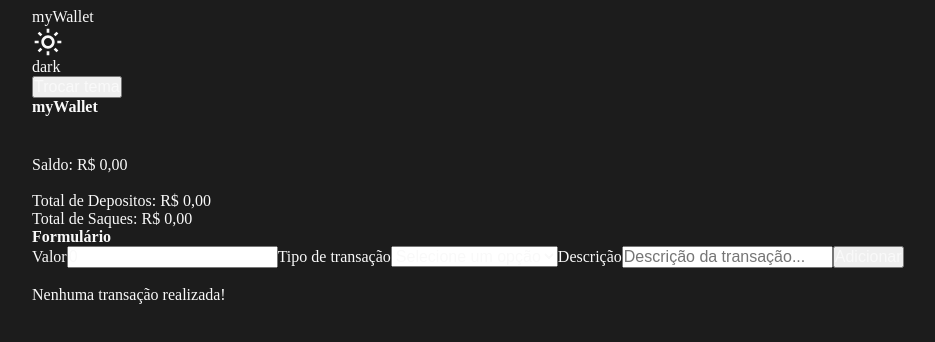
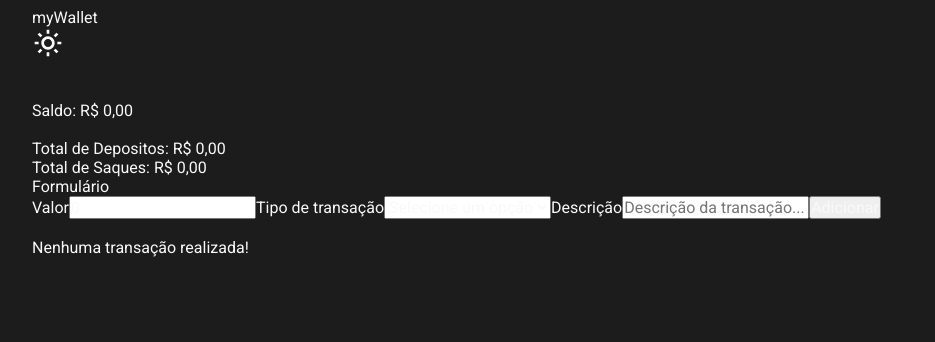
Before and after one commit to williancapitolio/mywallet, a React (Vite) app: page / in a window 1280 px wide. Shown: the top 342 px of the page, without its empty margins (112-1047 px from the left). Built offline with nearby package versions, Linux system fonts and the light colour scheme.

Commit message:
add font family roboto

```diff
--- a/index.html
+++ b/index.html
@@ -4,6 +4,9 @@
 <head>
   <meta charset="UTF-8" />
   <meta name="viewport" content="width=device-width, initial-scale=1.0" />
+  <link rel="preconnect" href="https://fonts.googleapis.com">
+  <link rel="preconnect" href="https://fonts.gstatic.com" crossorigin>
+  <link href="https://fonts.googleapis.com/css2?family=Roboto:wght@400;700;900&display=swap" rel="stylesheet">
   <title>myWallet</title>
 </head>
 
--- a/src/App.tsx
+++ b/src/App.tsx
@@ -13,7 +13,6 @@
 import { formatToBRL } from "./services/format-to-brl";
 
 import { FormTransaction } from "./components/forms/FormTransaction";
-import { toggleTheme } from "./features/theme/theme-slice";
 import { Header } from "./components/structures/Header";
 
 export const App = () => {
@@ -32,9 +31,6 @@
   return (
     <>
       <Header />
-      <p>{theme}</p>
-      <button onClick={() => dispatch(toggleTheme())}>Trocar tema</button>
-      <h1>myWallet</h1>
       <button
         onClick={() => dispatch(resetWallet())}
         disabled={localStorage.getItem("wallet-storage") ? false : true}
--- a/src/components/structures/Header/Header.tsx
+++ b/src/components/structures/Header/Header.tsx
@@ -4,7 +4,7 @@
   return (
     <header>
       <div>
-        <p>myWallet</p>
+        <h1>myWallet</h1>
         <Theme />
       </div>
     </header>
--- a/src/styles/Global.ts
+++ b/src/styles/Global.ts
@@ -6,7 +6,9 @@
   padding: 0;
   box-sizing: border-box;
   color: ${(props) => props.theme.colors.text.primary};
-  font-size: 1rem
+  font-size: 1rem;
+  font-family: "Roboto", Arial, Helvetica, sans-serif;
+  font-weight: 400;
 }
 
 body {
```
